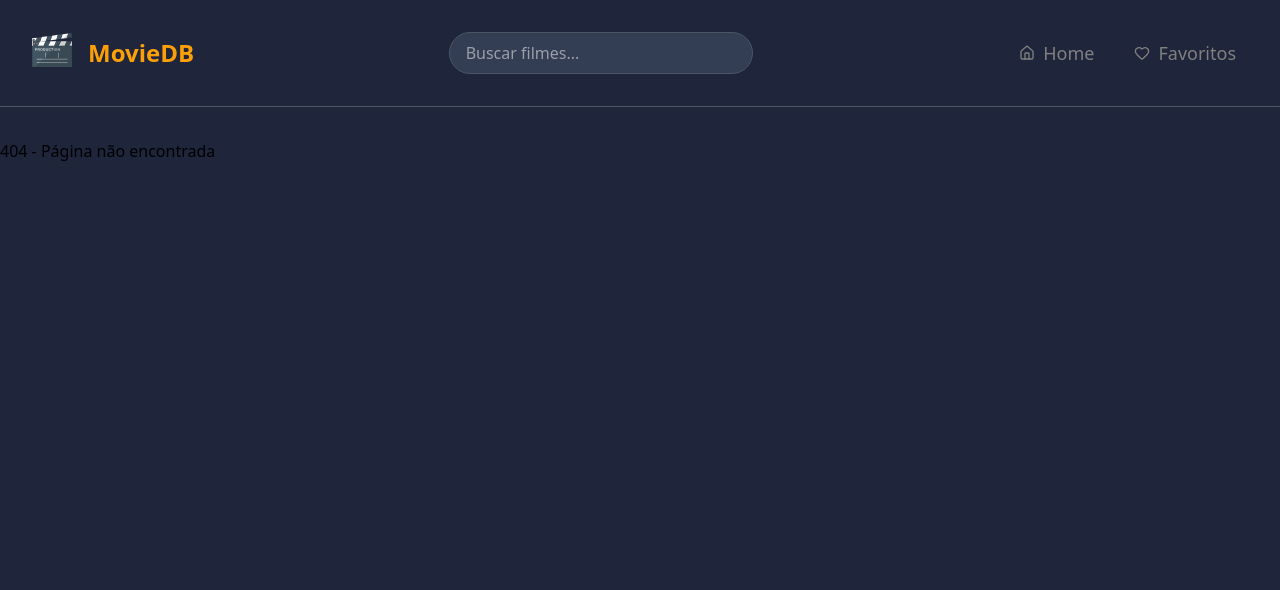
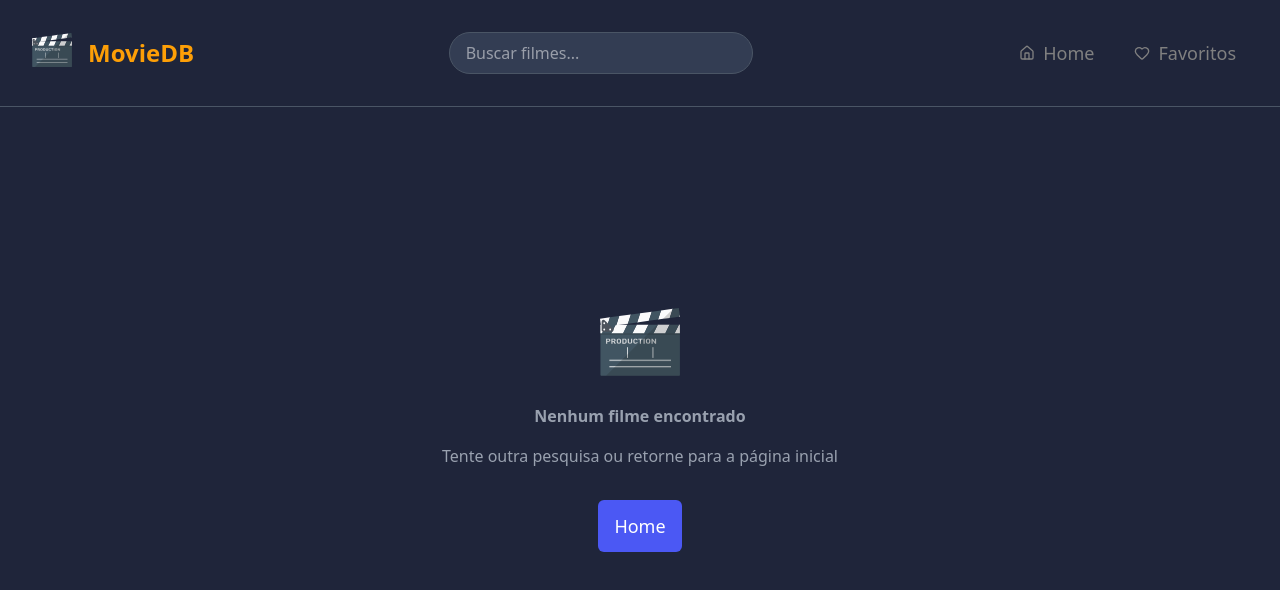
Before and after one commit to orloke/movie_db, a React (Vite) app: page /search in a window 1280 px wide. Before the commit this address had no page. Shown: the top 590 px of the page. Built offline with nearby package versions, Linux system fonts and the light colour scheme.

Commit message:
feat: highligth text

```diff
--- a/src/App.tsx
+++ b/src/App.tsx
@@ -4,6 +4,7 @@ import { NotFound } from './pages/NotFound';
 import { MainLayout } from './layouts/MainLayout';
 import { Movie } from './pages/Movie';
 import { Favorites } from './pages/Favorites';
+import { Search } from './pages/Search';
 
 function App() {
   return (
@@ -12,6 +13,7 @@ function App() {
         <Route path="/" element={<Home />} />
         <Route path="/movie/:id" element={<Movie />} />
         <Route path="/favorites" element={<Favorites />} />
+        <Route path="/search" element={<Search />} />
         <Route path="*" element={<NotFound />} />
       </Route>
     </Routes>
--- a/src/components/EmptyStateFavorite/index.tsx
+++ b/src/components/EmptyStateFavorite/index.tsx
@@ -3,20 +3,27 @@ import { cn } from '@/lib/utils';
 import { Link } from 'react-router-dom';
 import { buttonVariants } from '../ui/button';
 
-export function EmptyStateFavorite() {
+interface EmptyStateFavoriteProps {
+  title: string;
+  label: string;
+  labelButton: string;
+  href: string;
+}
+
+export function EmptyStateFavorite({ title, label, labelButton, href }: EmptyStateFavoriteProps) {
   return (
     <div className="flex flex-col justify-center items-center h-full text-gray-400 gap-4 -mt-8">
       <img src={logo} alt="logo" className="h-20 w-20" />
-      <p className="font-bold">Nenhum filme favorito ainda</p>
-      <p>Comece explorando filmes populares e adicione seus favoritos!</p>
+      <p className="font-bold">{title}</p>
+      <p>{label}</p>
       <Link
         className={cn(
           buttonVariants({ variant: 'default' }),
           'py-3 h-auto mt-4',
         )}
-        to="/"
+        to={href}
       >
-        Explorar Filmes
+        {labelButton}
       </Link>
     </div>
   );
--- /dev/null
+++ b/src/components/Header/SearchInput/index.tsx
@@ -0,0 +1,42 @@
+import { Input } from '@/components/ui/input';
+import { useEffect, useState } from 'react';
+import { useLocation, useNavigate, useSearchParams } from 'react-router-dom';
+
+export const SearchInput = () => {
+  const [searchParams, setSearchParams] = useSearchParams();
+  const [value, setValue] = useState(searchParams.get('q') || '');
+
+  const location = useLocation();
+  const navigate = useNavigate();
+
+  useEffect(() => {
+    if (!value) {
+      setSearchParams({});
+      return;
+    }
+
+    const timeout = setTimeout(() => {
+      setSearchParams({ term: value });
+
+      if (location.pathname !== '/search') {
+        navigate('/search', { replace: false, state: { term: value } });
+      }
+    }, 2000);
+
+    return () => clearTimeout(timeout);
+  }, [value, location.pathname, navigate, setSearchParams]);
+
+  useEffect(() => {
+    const urlValue = searchParams.get('term') || '';
+    if (urlValue !== value) setValue(urlValue);
+  }, [searchParams]);
+
+  return (
+    <Input
+      className="md:w-1/4 w-full"
+      placeholder="Buscar filmes..."
+      value={value}
+      onChange={(e) => setValue(e.target.value)}
+    />
+  );
+};
--- a/src/components/Header/index.tsx
+++ b/src/components/Header/index.tsx
@@ -1,6 +1,6 @@
 import logo from '@/assets/movie.svg';
 import { Link } from 'react-router-dom';
-import { SearchInput } from '../SearchInput';
+import { SearchInput } from '@/components/Header/SearchInput';
 import { NavHeader } from './NavHeader';
 
 export const Header = () => {
--- /dev/null
+++ b/src/components/HighlightText/index.tsx
@@ -0,0 +1,27 @@
+interface HighlightTextProps {
+  text: string;
+  term: string;
+}
+
+export const HighlightText = ({ text, term }: HighlightTextProps) => {
+  if (!term) return <>{text}</>;
+
+  const escapedTerm = term.replace(/[.*+?^${}()|[\]\\]/g, '\\$&');
+  const regex = new RegExp(`(${escapedTerm})`, 'gi');
+
+  const parts = text.split(regex);
+
+  return (
+    <>
+      {parts.map((part, i) =>
+        regex.test(part) ? (
+          <mark key={i} className="bg-yellow-300 text-black rounded-sm px-1 w-fit">
+            {part}
+          </mark>
+        ) : (
+          part
+        ),
+      )}
+    </>
+  );
+};
--- a/src/components/MovieCard/index.tsx
+++ b/src/components/MovieCard/index.tsx
@@ -3,6 +3,7 @@ import { Image } from '@/components/Image';
 import { createUrlImage } from '@/lib/utils';
 import type { ReactNode } from 'react';
 import { useNavigate } from 'react-router-dom';
+import { HighlightText } from '../HighlightText';
 
 interface MovieCardProps {
   children: ReactNode;
@@ -10,6 +11,9 @@ interface MovieCardProps {
   title: string;
   vote_average: number;
   id: number;
+  isHighlight?: {
+    term: string;
+  };
 }
 
 export const MovieCard = ({
@@ -18,6 +22,7 @@ export const MovieCard = ({
   title,
   vote_average,
   id,
+  isHighlight,
 }: MovieCardProps) => {
   const navigate = useNavigate();
 
@@ -33,7 +38,14 @@ export const MovieCard = ({
       <Image src={img} errorText="Imagem não carregada" />
       {children}
       <Card.CardDescription>
-        <Card.CardTitle title={title}>{title}</Card.CardTitle>
+        {!isHighlight?.term && (
+          <Card.CardTitle title={title}>{title}</Card.CardTitle>
+        )}
+        {isHighlight?.term && (
+          <Card.CardTitle title={title}>
+            <HighlightText text={title} term={isHighlight.term} />
+          </Card.CardTitle>
+        )}
         {average && <Card.CardBadge>{average}</Card.CardBadge>}
       </Card.CardDescription>
     </Card.CardRoot>
--- a/src/components/SearchInput/index.tsx
+++ /dev/null
@@ -1,5 +0,0 @@
-import { Input } from '../ui/input';
-
-export const SearchInput = () => {
-  return <Input className="md:w-1/4 w-full" placeholder="Buscar filmes..." />;
-};
--- a/src/pages/Favorites/index.tsx
+++ b/src/pages/Favorites/index.tsx
@@ -1,4 +1,4 @@
-import {EmptyStateFavorite} from '@/components/EmptyStateFavorite';
+import { EmptyStateFavorite } from '@/components/EmptyStateFavorite';
 import { MovieCard } from '@/components/MovieCard';
 import { RemoveButtonCard } from '@/components/MovieCard/RemoveButtonCard';
 import { SelectOrder, type Order } from '@/components/SelectOrder';
@@ -16,7 +16,14 @@ export const Favorites = () => {
   }, [favorites, order]);
 
   if (favorites.length === 0) {
-    return <EmptyStateFavorite />;
+    return (
+      <EmptyStateFavorite
+        title="Nenhum filme favorito ainda"
+        label="Comece explorando filmes populares e adicione seus favoritos!"
+        labelButton="Explorar Filmes"
+        href="/favorites"
+      />
+    );
   }
 
   return (
--- /dev/null
+++ b/src/pages/Search/index.tsx
@@ -0,0 +1,88 @@
+import { EmptyStateFavorite } from '@/components/EmptyStateFavorite';
+import { InfiniteScrollTrigger } from '@/components/InfiniteScrollTrigger';
+import { MovieCard } from '@/components/MovieCard';
+import { FavoriteButtonCard } from '@/components/MovieCard/FavoriteButtonCard';
+import { MovieCardSkeleton } from '@/components/MovieCardSkeleton';
+import { searchMovie } from '@/services/tmdbApi/searchMovie';
+import { useInfiniteQuery } from '@tanstack/react-query';
+import { Loader } from 'lucide-react';
+import { useSearchParams } from 'react-router-dom';
+
+export const Search = () => {
+  const [searchParams] = useSearchParams();
+
+  const query = searchParams.get('term') || '';
+
+  const { data, fetchNextPage, isFetchingNextPage, isLoading } =
+    useInfiniteQuery({
+      queryKey: ['searchMovies', query],
+      queryFn: ({ pageParam = 1 }) => searchMovie(query, pageParam),
+      enabled: query.length > 0,
+      getNextPageParam: (lastPage) => {
+        const { data } = lastPage;
+        if (!data || !data.page || !data.total_pages) return undefined;
+        if (data.page < data.total_pages) {
+          return data.page + 1;
+        }
+        return undefined;
+      },
+      initialPageParam: 1,
+    });
+
+  const totalResults = data?.pages[0]?.data?.total_results;
+
+  const movies = data?.pages.flatMap((page) => page.data?.results);
+
+  if ((!movies || !movies.length) && !isLoading)
+    return (
+      <EmptyStateFavorite
+        title="Nenhum filme encontrado"
+        label="Tente outra pesquisa ou retorne para a página inicial"
+        labelButton="Home"
+        href="/"
+      />
+    );
+  return (
+    <div className="grid md:grid-cols-2 lg:grid-cols-4 2xl:grid-cols-5 gap-10  pb-1">
+      <InfiniteScrollTrigger
+        onLoadMore={() => !isFetchingNextPage && fetchNextPage()}
+        enabled={!isFetchingNextPage}
+      >
+        <div className="md:col-span-2 lg:col-span-4 2xl:col-span-5 pb-8 border-b border-b-gray-600">
+          <div className="md:px-8 px-4 space-y-2">
+            <h1 className="title-page">
+              Resultados para:{' '}
+              <span className="text-content-primary">"{query}"</span>{' '}
+            </h1>
+            <p className="text-gray-300">Encontrados {totalResults} filmes</p>
+          </div>
+        </div>
+
+        {movies?.map((movie) => {
+          if (!movie) return null;
+          return (
+            <MovieCard
+              key={movie.id}
+              imageUrl={movie.poster_path}
+              title={movie.title}
+              isHighlight={{ term: query }}
+              vote_average={movie.vote_average}
+              id={movie.id}
+            >
+              <FavoriteButtonCard movie={movie} />
+            </MovieCard>
+          );
+        })}
+
+        {isLoading &&
+          Array.from({ length: 10 }).map((_, i) => (
+            <MovieCardSkeleton key={i} />
+          ))}
+
+        {isFetchingNextPage && (
+          <Loader className="h-8 w-8 text-primary animate-spin mx-auto md:col-span-2 lg:col-span-4 2xl:col-span-5" />
+        )}
+      </InfiniteScrollTrigger>
+    </div>
+  );
+};
--- /dev/null
+++ b/src/services/tmdbApi/searchMovie/index.ts
@@ -0,0 +1,27 @@
+import { tmdbApi } from '@/services/tmdbApi';
+import type { ApiResponse } from '@/types/baseResponseApi';
+import type { PopularMoviesResponse } from '@/types/popularMovies';
+
+export const searchMovie = async (
+  query: string,
+  page: number,
+): Promise<ApiResponse<PopularMoviesResponse>> => {
+  try {
+    const url = `/search/movie?language=pt-BR&query=${query}&page=${page}`;
+    const response = await tmdbApi<PopularMoviesResponse>({
+      url,
+      method: 'GET',
+    });
+    return {
+      success: true,
+      message: 'Sucesso',
+      data: response,
+    };
+  } catch (error: any) {
+    return {
+      message: error.message,
+      success: false,
+      data: null,
+    };
+  }
+};
```
